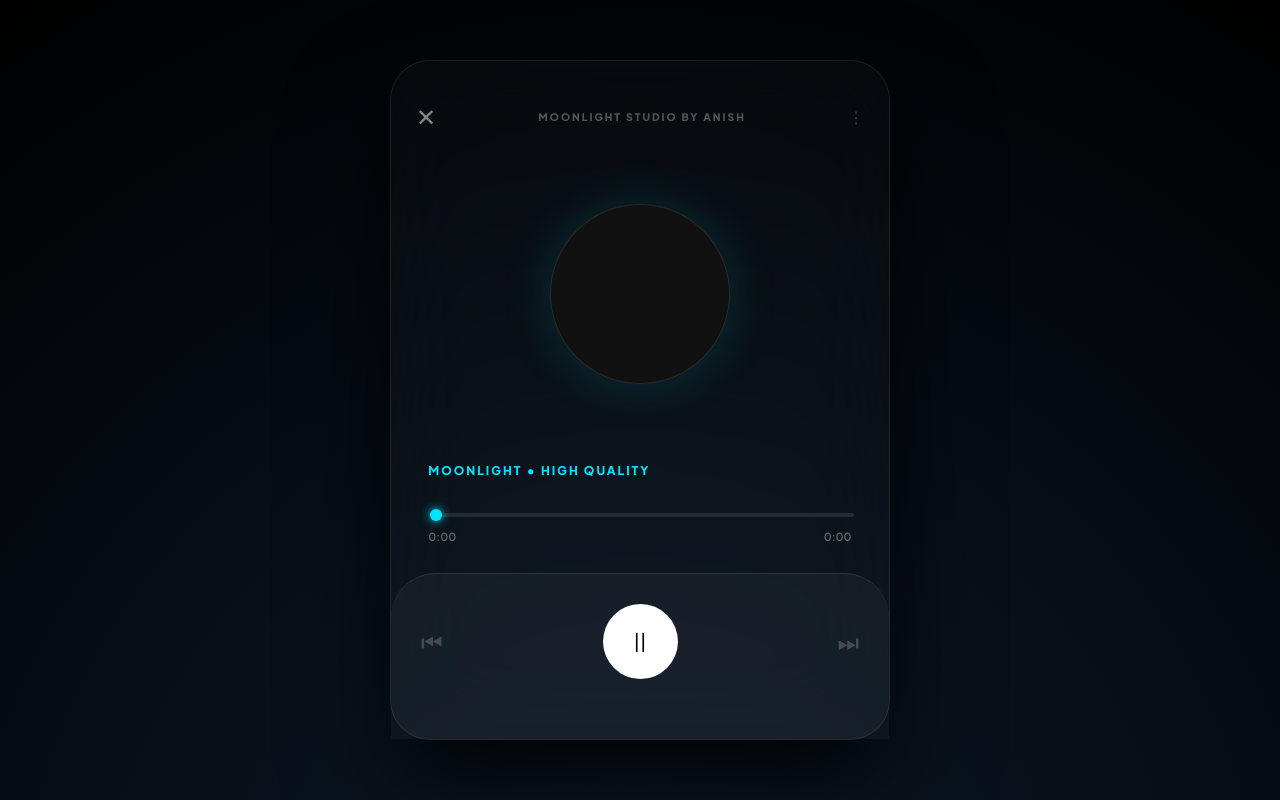
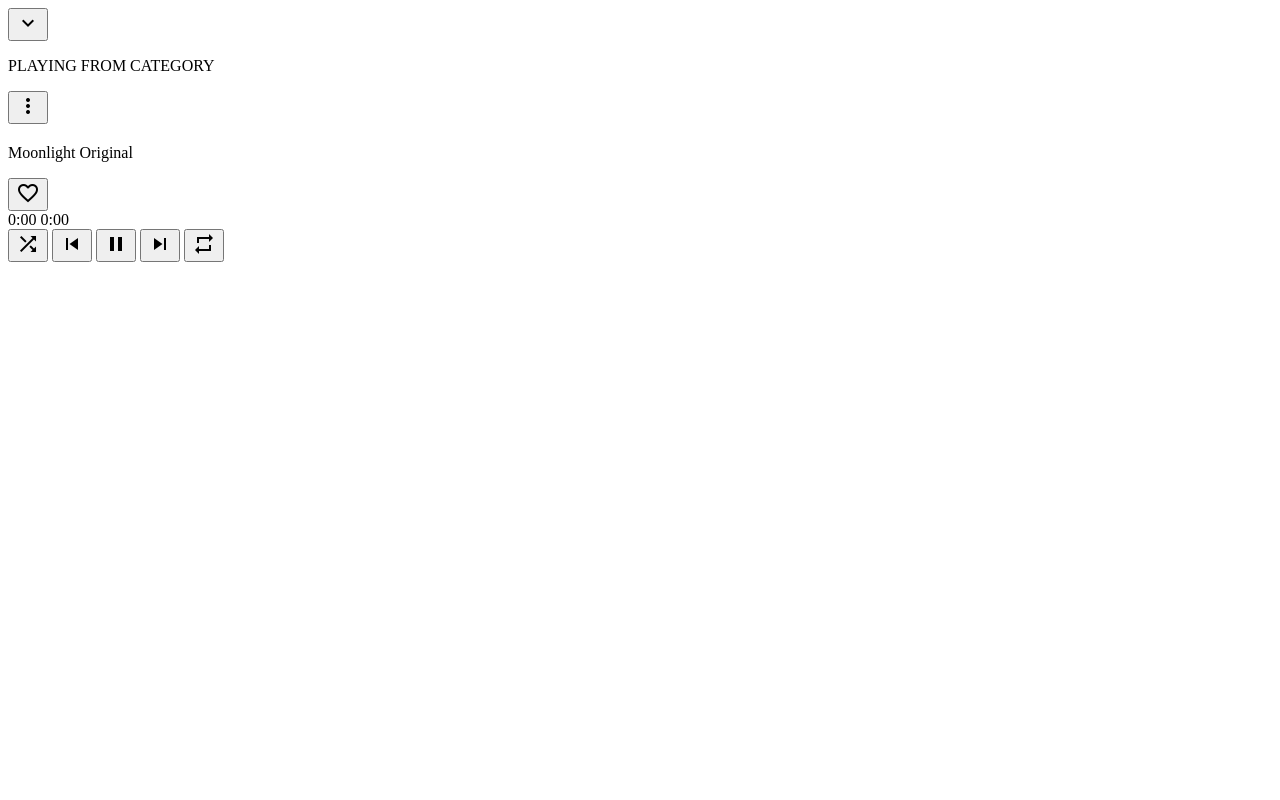
Before and after one commit to crazyinsan03-web/moonlight-studio, a Flask app: template templates/player.html in a window 1280 px wide. Run offline with Flask 3, Linux system fonts and the light colour scheme; the template is opened without the code that fills it, so the values that code supplies are empty; some libraries are stand-ins or nearby versions.

Commit message:
Update player.html

```diff
--- a/templates/player.html
+++ b/templates/player.html
@@ -3,133 +3,87 @@
 <head>
     <meta charset="UTF-8">
     <meta name="viewport" content="width=device-width, initial-scale=1.0, maximum-scale=1.0, user-scalable=no">
-    <title>{{ song.title }} | Moonlight Studio </title>
-    <link href="https://fonts.googleapis.com/css2?family=Plus+Jakarta+Sans:wght@300;600;800&display=swap" rel="stylesheet">
-    <style>
-        :root { --neon: #00e5ff; --glass: rgba(255, 255, 255, 0.05); }
-        * { box-sizing: border-box; -webkit-tap-highlight-color: transparent; }
+    <title>{{ song[1] }} | Moonlight</title>
+    <link rel="stylesheet" href="{{ url_for('static', filename='style.css') }}">
+    <link href="https://fonts.googleapis.com/icon?family=Material+Icons" rel="stylesheet">
+</head>
+<body class="player-body">
 
-        body {
-            background: #000; color: #fff; font-family: 'Plus Jakarta Sans', sans-serif;
-            margin: 0; min-height: 100vh; display: flex; align-items: center; justify-content: center;
-            background: radial-gradient(circle at 50% 120%, #0d1b2a 0%, #000 100%);
-            overflow: hidden;
-        }
-
-        .player-wrapper {
-            width: 100%; height: 100vh;
-            max-width: 500px; max-height: 900px;
-            background: rgba(255, 255, 255, 0.02);
-            backdrop-filter: blur(40px);
-            display: flex; flex-direction: column; justify-content: space-between;
-            position: relative; border: 1px solid rgba(255,255,255,0.08);
-            box-shadow: 0 50px 100px rgba(0,0,0,0.8);
-        }
-
-        @media (min-width: 600px) { .player-wrapper { height: 85vh; border-radius: 40px; } }
-
-        .top-bar { width: 100%; padding: 40px 25px 0; display: flex; justify-content: space-between; align-items: center; }
-        .close-btn { font-size: 1.5rem; text-decoration: none; color: #fff; opacity: 0.5; }
-
-        .art-container { flex: 1; display: flex; flex-direction: column; align-items: center; justify-content: center; position: relative; }
-        .ripple {
-            position: absolute; width: 280px; height: 280px;
-            border: 2px solid var(--neon); border-radius: 50%;
-            opacity: 0; animation: waveRipple 3s infinite linear;
-            animation-play-state: paused;
-        }
-        .album-art {
-            width: 180px; height: 180px; background: #111; border-radius: 50%; z-index: 10;
-            display: flex; align-items: center; justify-content: center; overflow: hidden;
-            border: 1px solid rgba(255,255,255,0.1); box-shadow: 0 0 50px rgba(0, 229, 255, 0.15);
-        }
-        .album-art img { width: 100%; height: 100%; object-fit: cover; }
-
-        .song-meta { text-align: left; width: 85%; margin: 0 auto 10px; }
-        .song-meta h1 { font-size: 1.6rem; margin: 0; font-weight: 800; letter-spacing: -1px; white-space: nowrap; overflow: hidden; text-overflow: ellipsis; }
-        .song-meta p { color: var(--neon); font-size: 0.75rem; font-weight: 700; margin-top: 8px; letter-spacing: 2px; text-transform: uppercase; }
-
-        .timeline-container { width: 85%; margin: 0 auto 30px; }
-        .time-slider { -webkit-appearance: none; width: 100%; height: 4px; background: rgba(255,255,255,0.1); border-radius: 10px; outline: none; cursor: pointer; }
-        .time-slider::-webkit-slider-thumb { -webkit-appearance: none; width: 12px; height: 12px; background: var(--neon); border-radius: 50%; box-shadow: 0 0 10px var(--neon); }
-        .time-info { display: flex; justify-content: space-between; margin-top: 8px; font-size: 0.7rem; color: #666; font-weight: 600; }
-
-        .controls-panel { background: rgba(255,255,255,0.04); padding: 30px 30px 60px; border-radius: 45px 45px 0 0; border-top: 1px solid rgba(255,255,255,0.1); }
-
-        .main-btns { display: flex; justify-content: space-between; align-items: center; }
-        .play-trigger { width: 75px; height: 75px; background: #fff; color: #000; border-radius: 50%; display: flex; align-items: center; justify-content: center; font-size: 1.6rem; cursor: pointer; transition: 0.2s; }
-
-        /* Hidden YouTube Iframe */
-        #yt-player { position: absolute; width: 1px; height: 1px; opacity: 0; pointer-events: none; }
-
-        @keyframes waveRipple {
-            0% { transform: scale(0.6); opacity: 0; }
-            50% { opacity: 0.4; }
-            100% { transform: scale(1.5); opacity: 0; }
-        }
-    </style>
-</head>
-<body>
-
-    <div class="player-wrapper">
-        <div class="top-bar">
-            <a href="/" class="close-btn">✕</a>
-            <div style="font-size: 0.65rem; font-weight: 800; color: #555; letter-spacing: 2px;">MOONLIGHT STUDIO BY ANISH</div>
-            <div style="opacity: 0.2;">⋮</div>
+    <div class="player-header">
+        <button class="back-btn" onclick="window.location.href='/'">
+            <i class="material-icons">expand_more</i>
+        </button>
+        <div class="playing-from">
+            <p class="small-text">PLAYING FROM CATEGORY</p>
+            <p class="cat-name">{{ song[3] }}</p>
+        </div>
+        <button class="more-options"><i class="material-icons">more_vert</i></button>
     </div>
 
-        <div class="art-container">
-            <div class="ripple" id="r1"></div>
-            <div class="ripple" id="r2" style="animation-delay: 1.5s;"></div>
-            <div class="album-art">
-                <img src="{{ song.thumbnail }}" alt="art">
+    <div class="player-main-content">
+        <div class="visualizer-container">
+            <div class="playing-waves" id="waveContainer">
+                <span></span><span></span><span></span><span></span><span></span><span></span><span></span>
             </div>
         </div>
 
         <div class="song-meta">
-            <h1>{{ song.title }}</h1>
-            <p>MOONLIGHT • High Quality</p>
+            <div class="title-wrap">
+                <h2 class="player-title">{{ song[1] }}</h2>
+                <p class="artist-name">Moonlight Original</p>
+            </div>
+            <button class="heart-btn" id="likeBtn" onclick="sendLike({{ song[0] }})">
+                <i class="material-icons" id="heartIcon">favorite_border</i>
+            </button>
         </div>
 
-        <div id="yt-player"></div>
-
-        <div class="timeline-container">
-            <input type="range" id="seek-slider" class="time-slider" value="0" max="100">
-            <div class="time-info">
-                <span id="current-time">0:00</span>
-                <span id="duration">0:00</span>
+        <div class="progress-container">
+            <div class="time-bar" id="progressBar" style="cursor: pointer;">
+                <div class="progress-fill" id="seekProgress"></div>
+            </div>
+            <div class="time-stamps">
+                <span id="currentTime">0:00</span>
+                <span id="totalDuration">0:00</span>
             </div>
         </div>
 
-        <div class="controls-panel">
-            <div class="main-btns">
-                <div style="font-size: 1.5rem; opacity: 0.2;">⏮</div>
-                <div class="play-trigger" id="pTrigger" onclick="togglePlay()">II</div>
-                <div style="font-size: 1.5rem; opacity: 0.2;">⏭</div>
-            </div>
+        <div class="main-controls">
+            <button class="ctrl-btn"><i class="material-icons">shuffle</i></button>
+            <button class="ctrl-btn" onclick="window.history.back()"><i class="material-icons">skip_previous</i></button>
+
+            <button class="play-pause-circle" onclick="togglePlay()">
+                <i class="material-icons" id="playIcon">pause</i>
+            </button>
+
+            <button class="ctrl-btn" onclick="goToNext()"><i class="material-icons">skip_next</i></button>
+            <button class="ctrl-btn"><i class="material-icons">repeat</i></button>
         </div>
     </div>
 
-    <script src="https://www.youtube.com/iframe_api"></script>
+    <div id="player"></div>
+
    <script>
-        let player;
-        const pTrigger = document.getElementById('pTrigger');
-        const seekSlider = document.getElementById('seek-slider');
-        const currentTimeText = document.getElementById('current-time');
-        const durationText = document.getElementById('duration');
-        const ripples = [document.getElementById('r1'), document.getElementById('r2')];
+    // 1. YouTube API Load karo
+    var tag = document.createElement('script');
+    tag.src = "https://www.youtube.com/iframe_api";
+    var firstScriptTag = document.getElementsByTagName('script')[0];
+    firstScriptTag.parentNode.insertBefore(tag, firstScriptTag);
 
-        // YouTube API setup
+    var player;
+
+    // 2. Player Setup (Speed Hacks ke saath)
     function onYouTubeIframeAPIReady() {
-            player = new YT.Player('yt-player', {
+        player = new YT.Player('player', {
             height: '0',
             width: '0',
-                videoId: '{{ song.video_id }}',
+            videoId: '{{ song[2] }}',
             playerVars: {
                 'autoplay': 1,
                 'controls': 0,
                 'modestbranding': 1,
-                    'rel': 0
+                'playsinline': 1,
+                'rel': 0,
+                'vq': 'tiny' // <--- Sabse low quality taaki buffering na ho
             },
             events: {
                 'onReady': onPlayerReady,
@@ -138,51 +92,102 @@
         });
     }
 
+    // 3. Player Ready hone par quality lock karo
     function onPlayerReady(event) {
-            updateTimer();
+        event.target.setPlaybackQuality('small');
+        updateProgress();
+    }
+
+    // 4. Like Function (Neon Glow + Database Entry)
+    function sendLike(songId) {
+        let btn = document.getElementById('likeBtn');
+        let icon = document.getElementById('heartIcon');
+
+        if (!btn.classList.contains('active')) {
+            btn.classList.add('active');
+            icon.innerText = "favorite";
+
+            fetch(`/like/${songId}`, { method: 'POST' })
+            .then(response => response.json())
+            .then(data => {
+                if(data.success) console.log("Moonlight: Song Liked! 🌙");
+            });
+        } else {
+            btn.classList.remove('active');
+            icon.innerText = "favorite_border";
+        }
+    }
+
+    // 5. Play/Pause Logic (Waves control ke saath)
+    function togglePlay() {
+        let icon = document.getElementById('playIcon');
+        let waves = document.getElementById('waveContainer');
+
+        if (player.getPlayerState() == 1) { // Playing
+            player.pauseVideo();
+            icon.innerText = "play_arrow";
+            waves.classList.add('paused-waves');
+        } else {
+            player.playVideo();
+            icon.innerText = "pause";
+            waves.classList.remove('paused-waves');
+        }
+    }
+
+    // 6. Progress Bar (Seeking/Age-piche karna)
+    document.getElementById('progressBar').addEventListener('click', function(e) {
+        if (player && player.getDuration) {
+            let rect = this.getBoundingClientRect();
+            let x = e.clientX - rect.left;
+            let width = rect.width;
+            let perc = x / width;
+            let duration = player.getDuration();
+            player.seekTo(duration * perc, true);
+        }
+    });
+
+    function updateProgress() {
+        setInterval(() => {
+            if (player && player.getCurrentTime) {
+                let curr = player.getCurrentTime();
+                let dur = player.getDuration();
+                if (dur > 0) {
+                    let perc = (curr / dur) * 100;
+                    document.getElementById('seekProgress').style.width = perc + "%";
+                    document.getElementById('currentTime').innerText = formatTime(curr);
+                    document.getElementById('totalDuration').innerText = formatTime(dur);
+                }
+            }
+        }, 500);
+    }
+
+    function formatTime(time) {
+        let min = Math.floor(time / 60);
+        let sec = Math.floor(time % 60);
+        return min + ":" + (sec < 10 ? '0' : '') + sec;
+    }
+
+    function goToNext() {
+        {% if next_id %}
+            window.location.href = "/player/{{ next_id }}";
+        {% else %}
+            window.location.href = "/";
+        {% endif %}
     }
 
     function onPlayerStateChange(event) {
+        let icon = document.getElementById('playIcon');
+        let waves = document.getElementById('waveContainer');
+
         if (event.data == YT.PlayerState.PLAYING) {
-                pTrigger.innerText = 'II';
-                ripples.forEach(r => r.style.animationPlayState = 'running');
-            } else {
-                pTrigger.innerText = '▶';
-                ripples.forEach(r => r.style.animationPlayState = 'paused');
+            icon.innerText = "pause";
+            waves.classList.remove('paused-waves');
+        } else if (event.data == YT.PlayerState.PAUSED) {
+            icon.innerText = "play_arrow";
+            waves.classList.add('paused-waves');
+        } else if (event.data == YT.PlayerState.ENDED) {
+            goToNext();
         }
-        }
-
-        function togglePlay() {
-            const state = player.getPlayerState();
-            if (state == YT.PlayerState.PLAYING) player.pauseVideo();
-            else player.playVideo();
-        }
-
-        function updateTimer() {
-            setInterval(() => {
-                if (player && player.getCurrentTime) {
-                    const current = player.getCurrentTime();
-                    const total = player.getDuration();
-
-                    const percentage = (current / total) * 100;
-                    seekSlider.value = percentage || 0;
-
-                    currentTimeText.innerText = formatTime(current);
-                    durationText.innerText = formatTime(total);
-                }
-            }, 1000);
-        }
-
-        seekSlider.oninput = () => {
-            const seekTo = player.getDuration() * (seekSlider.value / 100);
-            player.seekTo(seekTo, true);
-        };
-
-        function formatTime(seconds) {
-            let min = Math.floor(seconds / 60);
-            let sec = Math.floor(seconds % 60);
-            if (sec < 10) sec = `0${sec}`;
-            return `${min}:${sec}`;
     }
 </script>
 </body>
```
Lines whose indentation alone changed are shown as unchanged.
